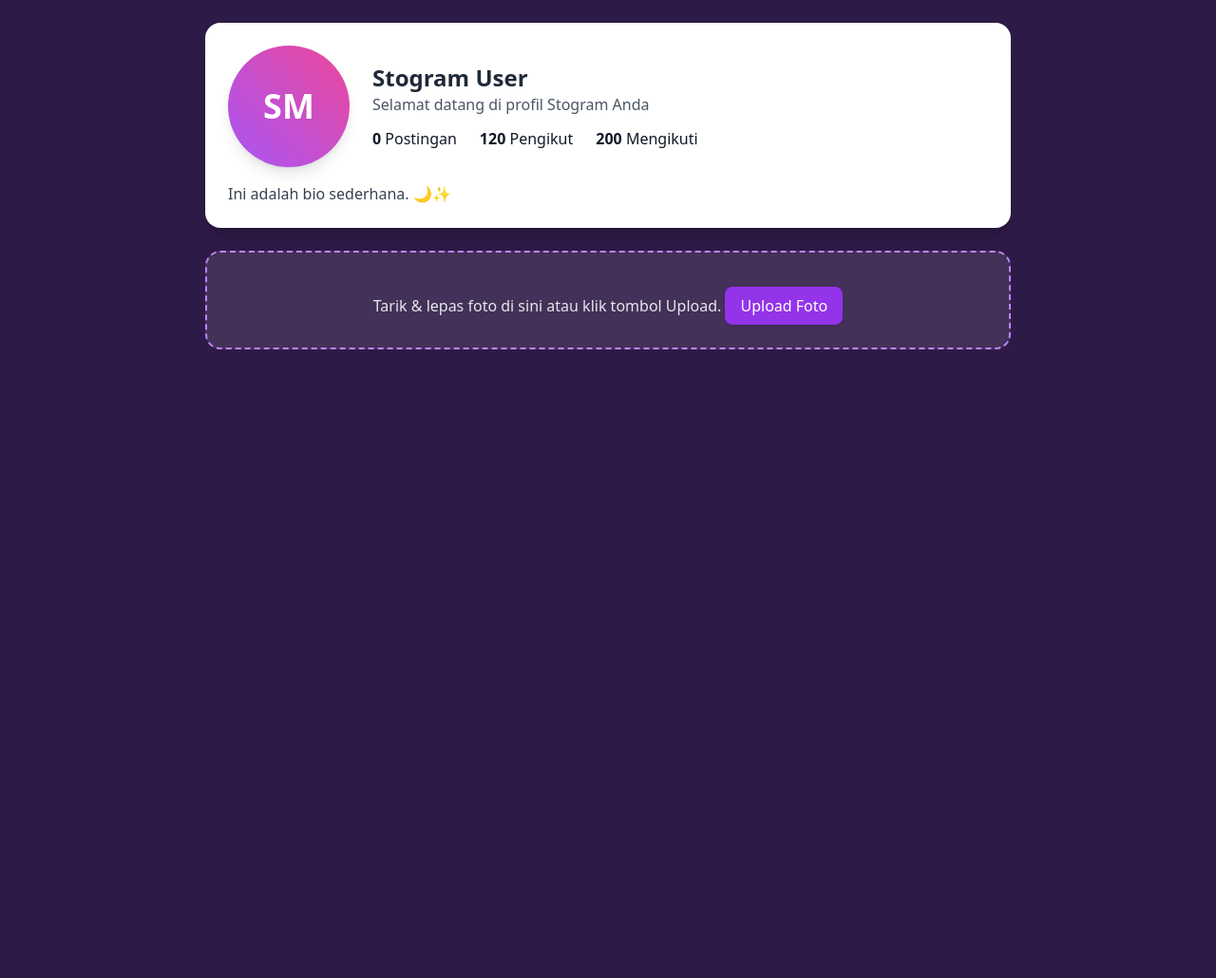
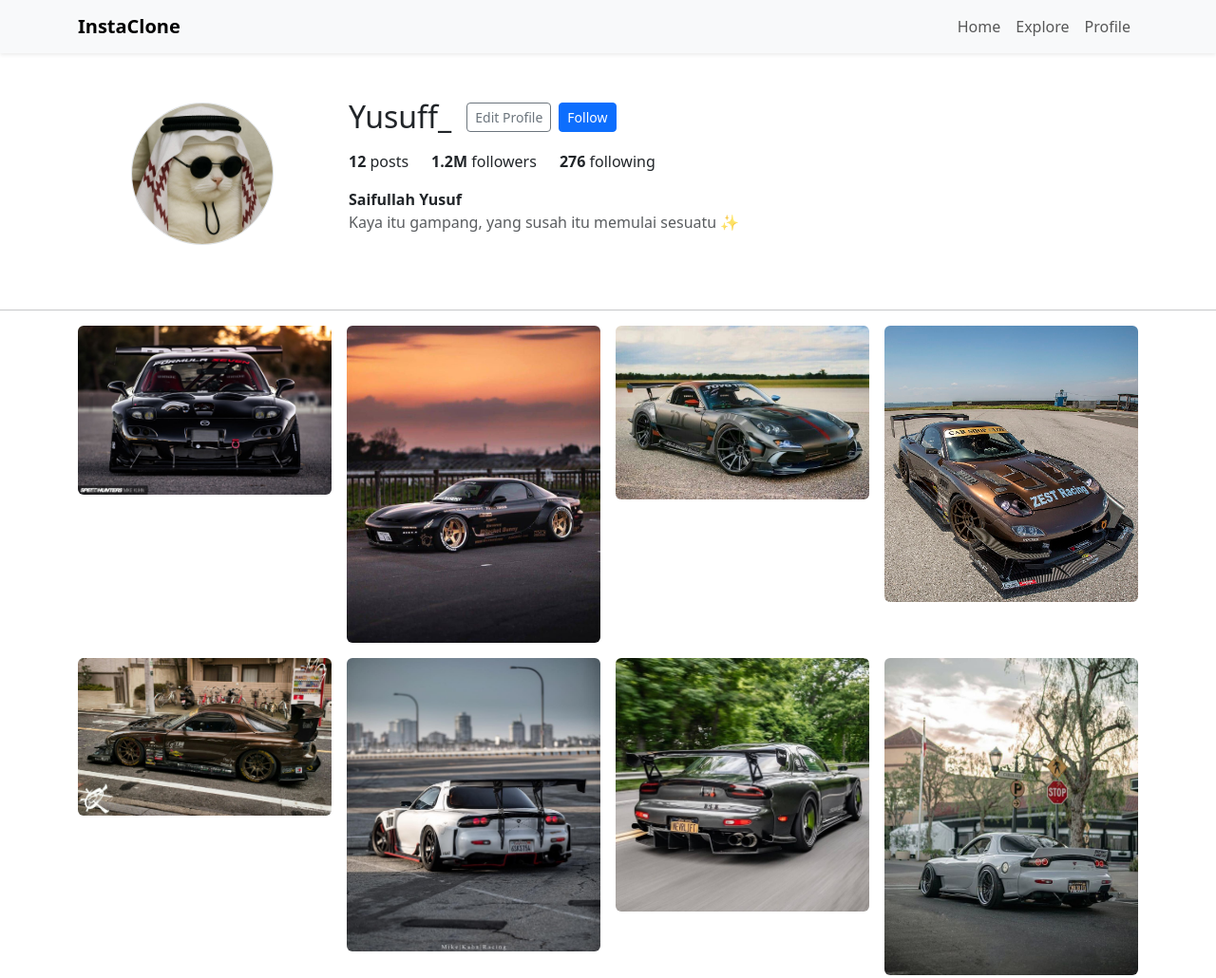
Before and after one commit to Ryusen178/Instagram-Bootstrap, a plain HTML site: page index.html in a window 1280 px wide. Shown: the top 1030 px of the page at 95% size. Before the commit the page ends 800 px from the top, so only its background shows below. Drawn offline with nearby package versions, Linux system fonts and the light colour scheme.

Commit message:
Update index.html

```diff
--- a/index.html
+++ b/index.html
@@ -1,62 +1,112 @@
 <!DOCTYPE html>
-<html lang="id">
+<html lang="en">
 <head>
   <meta charset="UTF-8">
-  <meta name="viewport" content="width=device-width, initial-scale=1.0">
-  <title>Stogram</title>
-  <script src="https://cdn.tailwindcss.com"></script>
-  <link rel="stylesheet" href="style.css">
+  <meta name="viewport" content="width=device-width, initial-scale=1">
+  <title>Instagram Profile Clone - Bootstrap</title>
+  <!-- Bootstrap CSS -->
+  <link href="https://cdn.jsdelivr.net/npm/bootstrap@5.3.3/dist/css/bootstrap.min.css" rel="stylesheet">
+  <!-- Custom CSS (opsional) -->
+  <link href="assets/css/custom.css" rel="stylesheet">
 </head>
-<body class="bg-[#2e1a47] text-white min-h-screen">
-  <div class="max-w-4xl mx-auto p-6">
-    <!-- Header Profil -->
-    <div class="bg-white text-gray-900 rounded-2xl shadow-xl p-6">
-      <div class="flex flex-col md:flex-row gap-6 items-center">
-        <!-- Avatar -->
-        <div class="w-32 h-32 rounded-full bg-gradient-to-tr from-purple-500 to-pink-500 flex items-center justify-center text-4xl font-bold text-white shadow-lg">
-          SM
+<body>
+
+  <!-- Navbar -->
+  <nav class="navbar navbar-expand-lg navbar-light bg-light shadow-sm">
+    <div class="container">
+      <a class="navbar-brand fw-bold" href="#">InstaClone</a>
+      <button class="navbar-toggler" type="button" data-bs-toggle="collapse" data-bs-target="#navbarNav">
+        <span class="navbar-toggler-icon"></span>
+      </button>
+      <div class="collapse navbar-collapse" id="navbarNav">
+        <ul class="navbar-nav ms-auto">
+          <li class="nav-item"><a class="nav-link" href="#">Home</a></li>
+          <li class="nav-item"><a class="nav-link" href="#">Explore</a></li>
+          <li class="nav-item"><a class="nav-link" href="#">Profile</a></li>
+        </ul>
+      </div>
+    </div>
+  </nav>
+
+  <!-- Profile Section -->
+  <div class="container py-5">
+    <div class="row align-items-center">
+      <!-- Profile picture -->
+      <div class="col-12 col-md-3 text-center mb-4 mb-md-0">
+        <img src="assets/img/prof.jpg" class="rounded-circle img-fluid border" alt="Profile" style="max-width:150px;">
+      </div>
+
+      <!-- Profile info -->
+      <div class="col-12 col-md-9">
+        <div class="d-flex flex-column flex-md-row align-items-md-center mb-3">
+          <h2 class="me-md-3 mb-2 mb-md-0">Yusuff_</h2>
+          <button class="btn btn-outline-secondary btn-sm me-2">Edit Profile</button>
+          <button class="btn btn-primary btn-sm">Follow</button>
         </div>
-        <!-- Info -->
+        <div class="d-flex gap-4 mb-3">
+          <span><strong>12</strong> posts</span>
+          <span><strong>1.2M</strong> followers</span>
+          <span><strong>276</strong> following</span>
+        </div>
         <div>
-          <h1 class="text-2xl font-bold text-gray-800">Stogram User</h1>
-          <p class="text-gray-600">Selamat datang di profil Stogram Anda</p>
-          <div class="flex gap-6 mt-3">
-            <span><b id="postCount">0</b> Postingan</span>
-            <span><b>120</b> Pengikut</span>
-            <span><b>200</b> Mengikuti</span>
-          </div>
+          <p class="fw-bold mb-0">Saifullah Yusuf</p>
+          <p class="text-muted">Kaya itu gampang, yang susah itu memulai sesuatu ✨</p>
         </div>
       </div>
-      <!-- Bio -->
-      <div class="mt-4">
-        <p class="text-gray-700">Ini adalah bio sederhana. 🌙✨</p>
-      </div>
-    </div>
-
-    <!-- Upload Area -->
-    <div id="dropArea"
-         class="mt-6 border-2 border-dashed border-purple-400 bg-white/10 text-gray-200
-                rounded-2xl p-6 text-center hover:border-pink-400 transition cursor-pointer">
-      Tarik & lepas foto di sini atau klik tombol Upload.
-      <input type="file" id="fileInput" class="hidden" accept="image/*" multiple>
-      <button onclick="document.getElementById('fileInput').click()"
-              class="mt-3 px-4 py-2 bg-purple-600 hover:bg-purple-700 text-white rounded-lg shadow">
-        Upload Foto
-      </button>
-    </div>
-
-    <!-- Gallery -->
-    <div id="gallery" class="grid grid-cols-2 md:grid-cols-3 gap-4 mt-6"></div>
-  </div>
-
-  <!-- Modal -->
-  <div id="modal" class="hidden fixed inset-0 bg-black/70 flex items-center justify-center p-4 z-50">
-    <div class="bg-white rounded-2xl p-4 max-w-2xl w-full shadow-xl relative">
-      <button id="closeModal" class="absolute top-2 right-2 text-gray-500 hover:text-red-500 text-xl font-bold">&times;</button>
-      <img id="modalImg" src="" alt="Foto Stogram" class="w-full h-auto rounded-lg">
     </div>
   </div>
 
-  <script src="app.js"></script>
+  <hr>
+
+  <!-- Feed Grid -->
+  <div class="container pb-5">
+    <div class="row g-3">
+      <!-- 12 images -->
+      <div class="col-12 col-sm-6 col-md-4 col-lg-3">
+        <img src="assets/img/1.jpg" class="img-fluid rounded" alt="post 1">
+      </div>
+      <div class="col-12 col-sm-6 col-md-4 col-lg-3">
+        <img src="assets/img/2.jpg" class="img-fluid rounded" alt="post 2">
+      </div>
+      <div class="col-12 col-sm-6 col-md-4 col-lg-3">
+        <img src="assets/img/3.jpg" class="img-fluid rounded" alt="post 3">
+      </div>
+      <div class="col-12 col-sm-6 col-md-4 col-lg-3">
+        <img src="assets/img/4.jpg" class="img-fluid rounded" alt="post 4">
+      </div>
+      <div class="col-12 col-sm-6 col-md-4 col-lg-3">
+        <img src="assets/img/5.jpg" class="img-fluid rounded" alt="post 5">
+      </div>
+      <div class="col-12 col-sm-6 col-md-4 col-lg-3">
+        <img src="assets/img/6.jpg" class="img-fluid rounded" alt="post 6">
+      </div>
+      <div class="col-12 col-sm-6 col-md-4 col-lg-3">
+        <img src="assets/img/7.jpg" class="img-fluid rounded" alt="post 7">
+      </div>
+      <div class="col-12 col-sm-6 col-md-4 col-lg-3">
+        <img src="assets/img/8.jpg" class="img-fluid rounded" alt="post 8">
+      </div>
+      <div class="col-12 col-sm-6 col-md-4 col-lg-3">
+        <img src="assets/img/9.jpg" class="img-fluid rounded" alt="post 9">
+      </div>
+      <div class="col-12 col-sm-6 col-md-4 col-lg-3">
+        <img src="assets/img/10.jpg" class="img-fluid rounded" alt="post 10">
+      </div>
+      <div class="col-12 col-sm-6 col-md-4 col-lg-3">
+        <img src="assets/img/11.jpg" class="img-fluid rounded" alt="post 11">
+      </div>
+      <div class="col-12 col-sm-6 col-md-4 col-lg-3">
+        <img src="assets/img/12.jpg" class="img-fluid rounded" alt="post 12">
+      </div>
+    </div>
+  </div>
+
+  <!-- Footer -->
+  <footer class="bg-light text-center py-3 border-top">
+    <p class="mb-0">© 2025 InstaClone. Built with Bootstrap 5.</p>
+  </footer>
+
+  <!-- Bootstrap JS -->
+  <script src="https://cdn.jsdelivr.net/npm/bootstrap@5.3.3/dist/js/bootstrap.bundle.min.js"></script>
 </body>
 </html>
```
